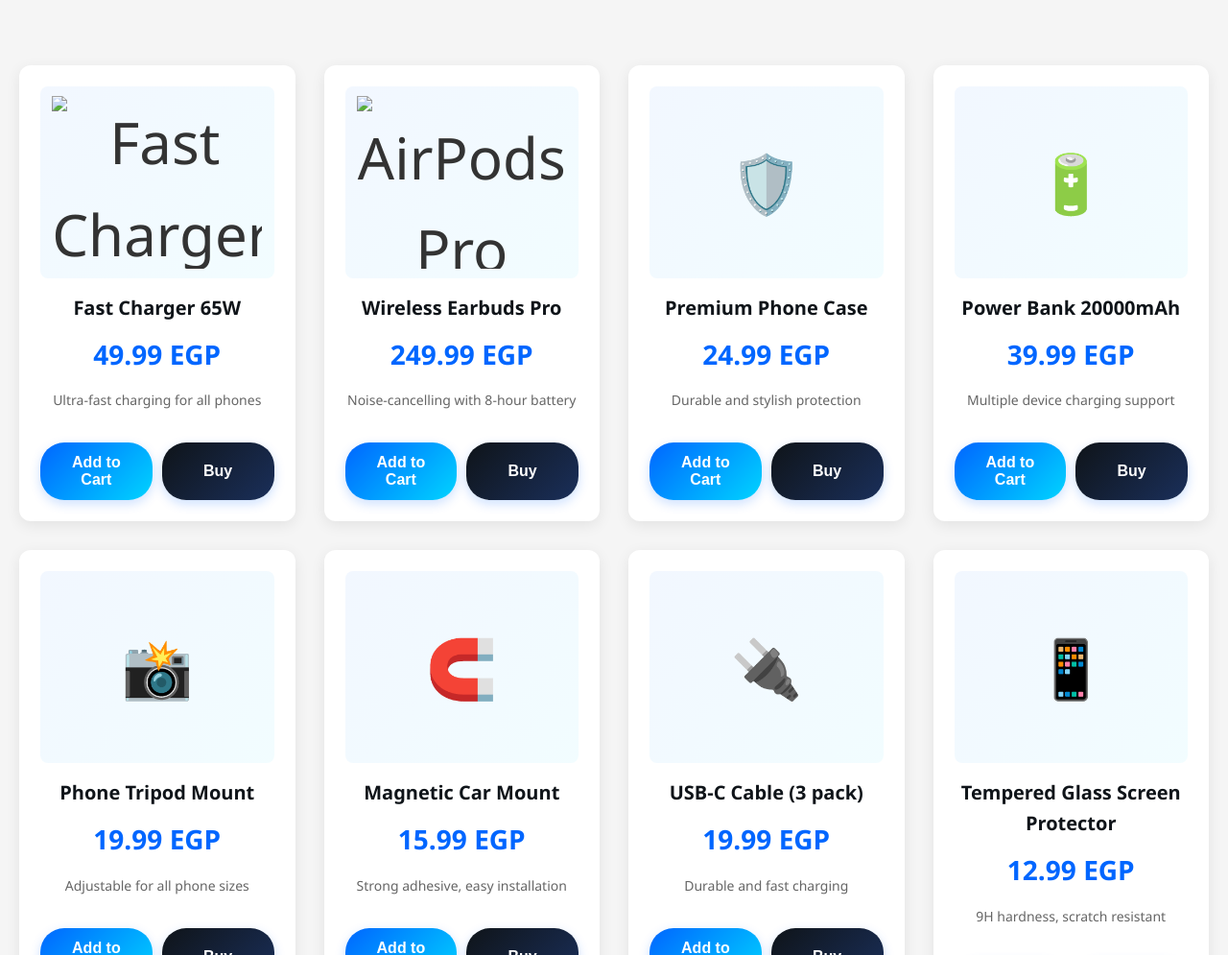
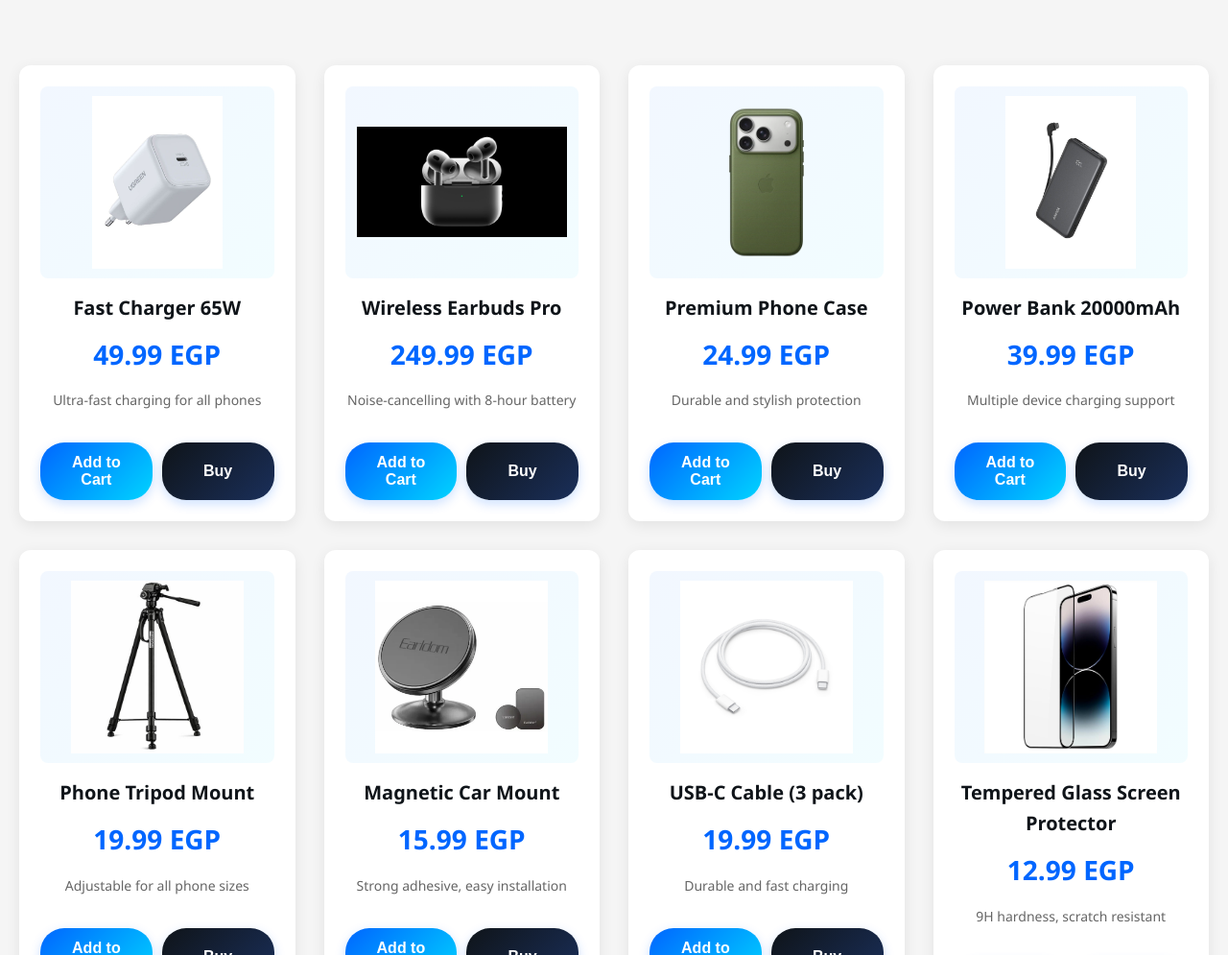
Before and after one commit to Mahmoud0999/phones-store, a plain HTML site: page accessories.html in a window 1280 px wide. Shown: the part 360-1355 px from the top of the page at 96% size. Drawn offline with Linux system fonts and the light colour scheme.

Commit message:
Fix image paths - remove images/ prefix and use actual image files

```diff
--- a/accessories.html
+++ b/accessories.html
@@ -57,7 +57,7 @@
         <div class="products-grid">
             <div class="product-card">
                 <div class="product-image">
-                    <img src="images/charger.jpg" alt="Fast Charger">
+                    <img src="charger.jpg" alt="Fast Charger">
                 </div>
                 <h3>Fast Charger 65W</h3>
                 <p class="price">49.99 EGP</p>
@@ -69,7 +69,7 @@
             </div>
             <div class="product-card">
                 <div class="product-image">
-                    <img src="images/airpods.jpg" alt="AirPods Pro">
+                    <img src="airpods.jpg" alt="AirPods Pro">
                 </div>
                 <h3>Wireless Earbuds Pro</h3>
                 <p class="price">249.99 EGP</p>
@@ -80,7 +80,9 @@
                 </div>
             </div>
             <div class="product-card">
-                <div class="product-image">🛡️</div>
+                <div class="product-image">
+                    <img src="iphone case.png" alt="Premium Phone Case">
+                </div>
                 <h3>Premium Phone Case</h3>
                 <p class="price">24.99 EGP</p>
                 <p class="description">Durable and stylish protection</p>
@@ -90,7 +92,9 @@
                 </div>
             </div>
             <div class="product-card">
-                <div class="product-image">🔋</div>
+                <div class="product-image">
+                    <img src="power bank.jpg" alt="Power Bank">
+                </div>
                 <h3>Power Bank 20000mAh</h3>
                 <p class="price">39.99 EGP</p>
                 <p class="description">Multiple device charging support</p>
@@ -100,7 +104,9 @@
                 </div>
             </div>
             <div class="product-card">
-                <div class="product-image">📸</div>
+                <div class="product-image">
+                    <img src="tripod mount.jpg" alt="Phone Tripod Mount">
+                </div>
                 <h3>Phone Tripod Mount</h3>
                 <p class="price">19.99 EGP</p>
                 <p class="description">Adjustable for all phone sizes</p>
@@ -110,7 +116,9 @@
                 </div>
             </div>
             <div class="product-card">
-                <div class="product-image">🧲</div>
+                <div class="product-image">
+                    <img src="magnatic car mount.webp" alt="Magnetic Car Mount">
+                </div>
                 <h3>Magnetic Car Mount</h3>
                 <p class="price">15.99 EGP</p>
                 <p class="description">Strong adhesive, easy installation</p>
@@ -120,7 +128,9 @@
                 </div>
             </div>
             <div class="product-card">
-                <div class="product-image">🔌</div>
+                <div class="product-image">
+                    <img src="type c charger.jpg" alt="USB-C Cable">
+                </div>
                 <h3>USB-C Cable (3 pack)</h3>
                 <p class="price">19.99 EGP</p>
                 <p class="description">Durable and fast charging</p>
@@ -130,7 +140,9 @@
                 </div>
             </div>
             <div class="product-card">
-                <div class="product-image">📱</div>
+                <div class="product-image">
+                    <img src="glass screen.jpg" alt="Tempered Glass Screen Protector">
+                </div>
                 <h3>Tempered Glass Screen Protector</h3>
                 <p class="price">12.99 EGP</p>
                 <p class="description">9H hardness, scratch resistant</p>
```
